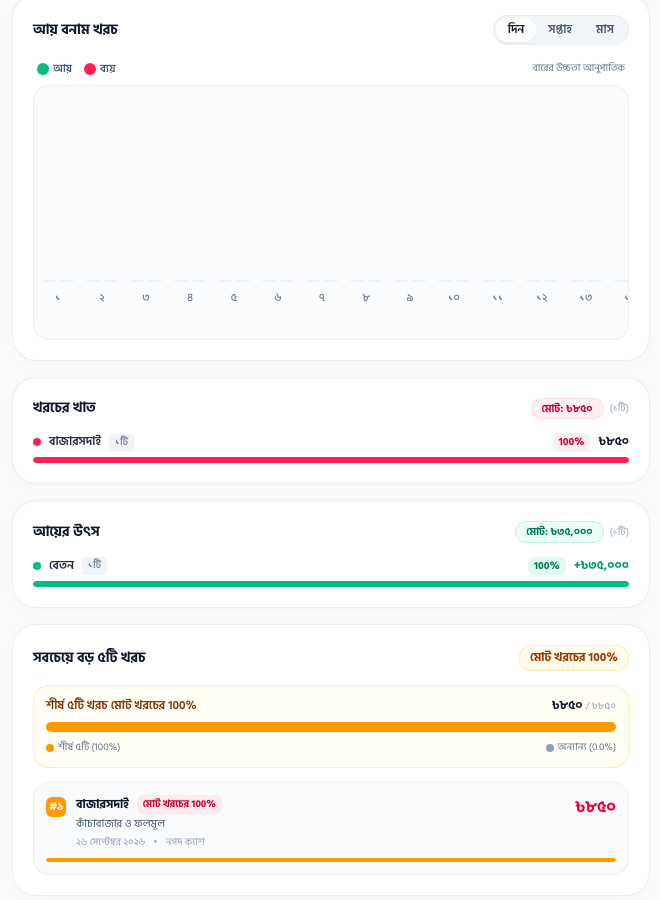
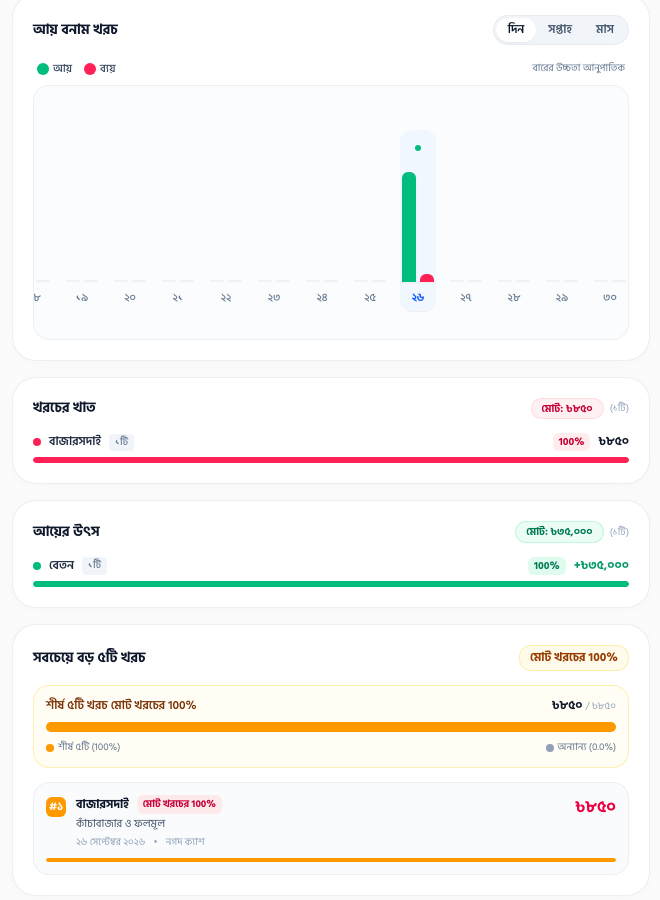
Before and after one commit to abdullah-al-hasan/Amar-Hisab, a React (Vite) app: page / in a window 1280 px wide. Shown: the part 1080-1980 px from the top of the page, without its empty margins (309-969 px from the left). Built offline with nearby package versions, Linux system fonts and the light colour scheme; what @capacitor/core would draw is missing.

Commit message:
feat: enhance chart UI and update app dependencies
- Added "today" highlighting to income/expense chart
- Updated Gradle and Android build configuration
- Added necessary network permissions
- Refreshed app version to 1.1

```diff
--- a/src/components/IncomeExpenseChart.tsx
+++ b/src/components/IncomeExpenseChart.tsx
@@ -1,7 +1,8 @@
-import React, { useState, useMemo, useEffect } from 'react';
+import React, { useState, useMemo, useEffect, useRef } from 'react';
 import { TrendingUp, TrendingDown, Scale, Calendar, BarChart2 } from 'lucide-react';
 import { Transaction } from '../types';
 import { formatMoney } from '../utils/accounting';
+import { getLocalToday } from '../utils/storage';
 
 interface IncomeExpenseChartProps {
   transactions: Transaction[];
@@ -11,6 +12,8 @@ interface IncomeExpenseChartProps {
 type TimeFrame = 'day' | 'week' | 'month';
 
 interface ChartDataPoint {
+  dayNum?: number;
+  isToday?: boolean;
   label: string;
   subLabel?: string;
   income: number;
@@ -29,6 +32,8 @@ export const IncomeExpenseChart: React.FC<IncomeExpenseChartProps> = ({
   selectedMonth,
 }) => {
   const [timeFrame, setTimeFrame] = useState<TimeFrame>('day');
+  const scrollContainerRef = useRef<HTMLDivElement>(null);
+  const activeDayRef = useRef<HTMLDivElement>(null);
 
   // Compute dataset based on selected timeFrame
   const { dataPoints, totalIncome, totalExpense } = useMemo(() => {
@@ -43,6 +48,10 @@ export const IncomeExpenseChart: React.FC<IncomeExpenseChartProps> = ({
       const month = parseInt(monthStr, 10);
       // Number of days in selected month
       const daysInMonth = new Date(year, month, 0).getDate();
+
+      const todayStr = getLocalToday();
+      const isCurrentMonth = todayStr.startsWith(selectedMonth);
+      const currentDayNum = isCurrentMonth ? parseInt(todayStr.split('-')[2], 10) : -1;
 
       const dailyMap = new Map<number, { income: number; expense: number }>();
       for (let d = 1; d <= daysInMonth; d++) {
@@ -69,9 +78,12 @@ export const IncomeExpenseChart: React.FC<IncomeExpenseChartProps> = ({
         const diff = val.income - val.expense;
         const isHigher = val.income > val.expense ? 'income' : val.expense > val.income ? 'expense' : 'equal';
         const monthBn = BANGLA_MONTHS[month - 1] || '';
+        const isToday = day === currentDayNum;
         return {
+          dayNum: day,
+          isToday,
           label: `${formatMoney(day)}`,
-          subLabel: `${formatMoney(day)} ${monthBn}`,
+          subLabel: `${formatMoney(day)} ${monthBn}${isToday ? ' (আজ)' : ''}`,
           income: val.income,
           expense: val.expense,
           diff,
@@ -194,6 +206,33 @@ export const IncomeExpenseChart: React.FC<IncomeExpenseChartProps> = ({
     return max > 0 ? max : 1000;
   }, [dataPoints]);
 
+  // Auto-scroll to today's date if viewing daily breakdown
+  useEffect(() => {
+    if (timeFrame !== 'day') return;
+
+    // Small delay to ensure DOM and layout are settled
+    const timer = setTimeout(() => {
+      if (activeDayRef.current && scrollContainerRef.current) {
+        const container = scrollContainerRef.current;
+        const target = activeDayRef.current;
+
+        // Calculate offset to place today's bar nicely centered or in view
+        const targetLeft = target.offsetLeft;
+        const targetWidth = target.offsetWidth;
+        const containerWidth = container.clientWidth;
+
+        const scrollTo = targetLeft - (containerWidth / 2) + (targetWidth / 2);
+
+        container.scrollTo({
+          left: Math.max(0, scrollTo),
+          behavior: 'smooth',
+        });
+      }
+    }, 120);
+
+    return () => clearTimeout(timer);
+  }, [timeFrame, selectedMonth, dataPoints]);
+
   return (
     <section className="bg-white dark:bg-[#111726] rounded-3xl p-4 sm:p-5 border border-slate-200/70 dark:border-slate-800/80 shadow-[0_2px_12px_rgba(0,0,0,0.02)] space-y-4 transition-colors">
       {/* 1. Header & Controls: নামের সামনেই দিন, সপ্তাহ, মাস এটা থাকবে */}
@@ -259,7 +298,10 @@ export const IncomeExpenseChart: React.FC<IncomeExpenseChartProps> = ({
         </div>
 
         {/* Scrollable Container for chart */}
-        <div className="relative pt-6 pb-2 px-2 bg-slate-50/60 dark:bg-slate-900/40 rounded-2xl border border-slate-200/60 dark:border-slate-800/80 overflow-x-auto">
+        <div
+          ref={scrollContainerRef}
+          className="relative pt-6 pb-2 px-2 bg-slate-50/60 dark:bg-slate-900/40 rounded-2xl border border-slate-200/60 dark:border-slate-800/80 overflow-x-auto scroll-smooth"
+        >
           {/* Chart Bars */}
           <div
             className={`flex items-end gap-2 sm:gap-3 min-h-[160px] pb-6 pt-6 ${
@@ -279,7 +321,12 @@ export const IncomeExpenseChart: React.FC<IncomeExpenseChartProps> = ({
               return (
                 <div
                   key={index}
-                  className="flex-1 flex flex-col items-center justify-end group relative"
+                  ref={point.isToday ? activeDayRef : undefined}
+                  className={`flex-1 flex flex-col items-center justify-end group relative rounded-xl px-0.5 transition-all ${
+                    point.isToday
+                      ? 'bg-blue-50/80 dark:bg-blue-950/40 ring-1.5 ring-blue-500/50 py-1 -my-1 shadow-2xs'
+                      : ''
+                  }`}
                 >
                   {/* Status Indicator Dot on Top */}
                   {!isZero && (
@@ -329,7 +376,11 @@ export const IncomeExpenseChart: React.FC<IncomeExpenseChartProps> = ({
                   </div>
 
                   {/* Axis Label */}
-                  <span className="text-[10px] sm:text-[11px] font-medium text-slate-500 dark:text-slate-400 mt-2 truncate max-w-[60px] text-center">
+                  <span className={`text-[10px] sm:text-[11px] mt-2 truncate max-w-[60px] text-center ${
+                    point.isToday
+                      ? 'font-bold text-blue-600 dark:text-blue-400'
+                      : 'font-medium text-slate-500 dark:text-slate-400'
+                  }`}>
                     {point.label}
                   </span>
                 </div>
--- a/src/version.ts
+++ b/src/version.ts
@@ -1,2 +1,2 @@
-export const APP_VERSION = '1.1.1';
-export const BUILD_TIMESTAMP = '2026-09-27T08:59:00Z';
+export const APP_VERSION = '1.1';
+export const BUILD_TIMESTAMP = '2026-09-30T13:06:00Z';
```
Also changed, not shown: 9 other files (tests, documents, lock files or other folders).
